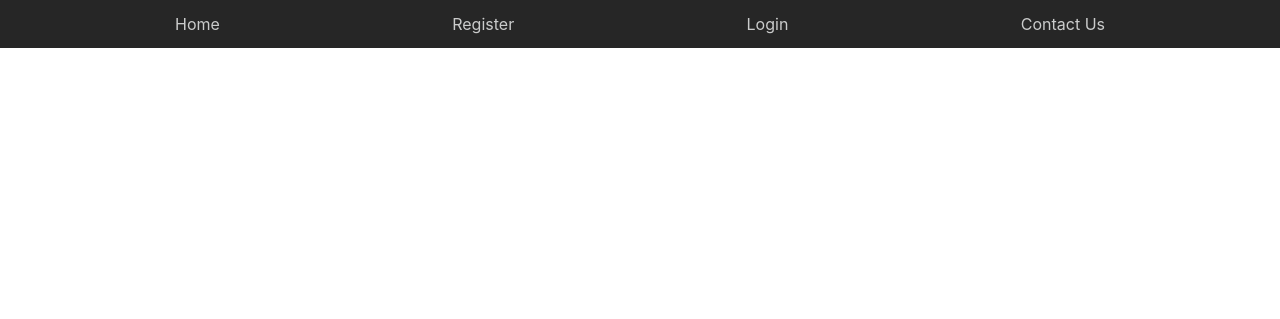
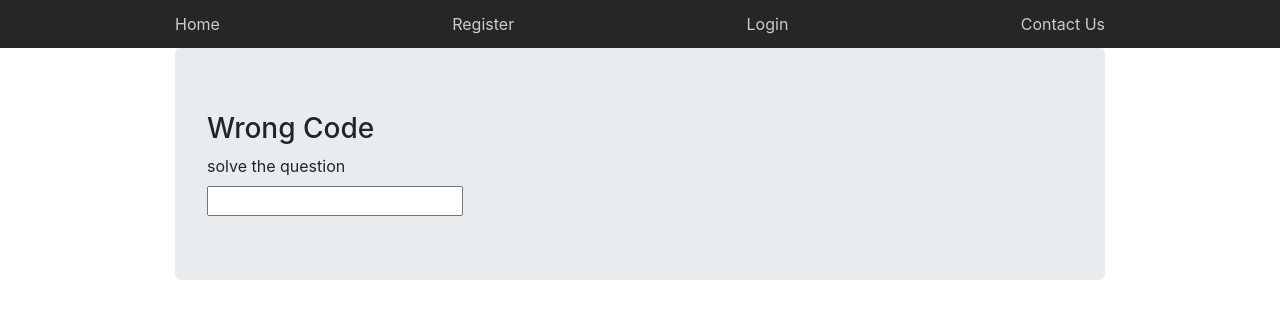
Before and after one commit to arnav0103/Cryptic-Hunt-Site-Demo, a Flask app: template cryptic/templates/play.html in a window 1280 px wide. Shown: the top 319 px of the page. Run offline with Flask 2, Linux system fonts and the light colour scheme; the template is opened without the code that fills it: values that come from a table or form of the project are taken from there, others are empty; some libraries are stand-ins or nearby versions.

Commit message:
made first step of q/a

```diff
--- a/cryptic/forms.py
+++ b/cryptic/forms.py
@@ -17,3 +17,6 @@ class RegistrationForm(FlaskForm):
     password = PasswordField('Password', validators=[DataRequired(),EqualTo('pass_confirm',message='Passwords must match')])
     pass_confirm = PasswordField('confirm password',validators=[DataRequired()])
     submit = SubmitField('Register')
+
+class PlayForm(FlaskForm):
+    answer = StringField(label='solve the question',validators=[DataRequired()])
--- a/cryptic/models.py
+++ b/cryptic/models.py
@@ -28,3 +28,6 @@ class User(db.Model,UserMixin):
 
     def check_password(self,password):
         return check_password_hash(self.password_hash,password)
+
+    def get_id(self):
+        return self.question
--- a/cryptic/templates/base.html
+++ b/cryptic/templates/base.html
@@ -18,7 +18,7 @@
         <div class="container d-flex flex-column flex-md-row justify-content-between">
 
             {%if current_user.is_authenticated%}
-            <a class="py-2 d-none d-md-inline-block" href="#">Play</a>
+            <a class="py-2 d-none d-md-inline-block" href="{{url_for('play')}}">Play</a>
             <a class="py-2 d-none d-md-inline-block" href="#">Hints</a>
             <a class="py-2 d-none d-md-inline-block" href="#">Leader Board</a>
             <a class="py-2 d-none d-md-inline-block" href="{{url_for('logout')}}">Logout</a>
--- a/cryptic/templates/login_popup.html
+++ b/cryptic/templates/login_popup.html
@@ -1,7 +1,7 @@
-{% extends "base.html" %}
+{%extends "base.html"%}
 
 
-{% block content %}
+{%block content%}
 
 <div class="jumbotron text-center">
   <p class="lead"><strong>You are now logged in!</strong></p>
@@ -11,4 +11,4 @@
   </p>
 </div>
 
-{% endblock %}
+{%endblock%}
--- a/cryptic/templates/play.html
+++ b/cryptic/templates/play.html
@@ -1,6 +1,21 @@
 {%extends "base.html"%}
 
 {%block content%}
+<div class="container">
+  <div class="jumbotron">
+    <form method="post">
+      {%if current_user.question==1%}
+      <h3>Please write lo {{current_user.question}}</h3>
+      {%else%}
+      <h3>Wrong Code</h3>
+      {%endif%}
+      {{form.hidden_tag()}}
+      {{form.answer.label}}<br>
+      {{form.answer()}}
+
+    </form>
+  </div>
 
 
+</div>
 {%endblock%}
--- a/myApp.py
+++ b/myApp.py
@@ -1,8 +1,8 @@
 from cryptic import app,db
 from flask import render_template,redirect,url_for,request,flash,abort
-from flask_login import login_user,login_required,logout_user
+from flask_login import login_user,login_required,logout_user,current_user
 from cryptic.models import User
-from cryptic.forms import LoginForm,RegistrationForm
+from cryptic.forms import LoginForm,RegistrationForm,PlayForm
 from werkzeug.security import generate_password_hash,check_password_hash
 
 @app.route('/')
@@ -44,7 +44,7 @@ def login():
                 return redirect(next)
         except AttributeError:
             mess = 'No such login.Pls register to make an account '
-    return render_template('Login.html', form=form)
+    return render_template('Login.html', form=form,mess=mess)
 
 @app.route('/register',methods=['GET','POST'])
 def register():
@@ -61,6 +61,21 @@ def register():
         db.session.commit()
         return redirect(url_for('login'))
     return render_template('Register.html',form = form)
+@app.route('/play',methods=['GET','POST'])
+def play():
+    form = PlayForm()
+    question = current_user.question
+    user = User.query.get(current_user.id)
+    answer = form.answer.data
+    if question == 1:
+        if form.validate_on_submit:
+            if answer is not None:
+                if answer.lower() == 'lo':
+                    user.question += 1
+                    db.session.add(user)
+                    db.session.commit()
+                    return render_template('Correct.html')
+    return render_template('play.html',form=form)
 
 
 if __name__ == '__main__':
```
Also changed, not shown: cryptic/templates/Correct.html (added, +10 -0 lines), cryptic/data.sqlite.
